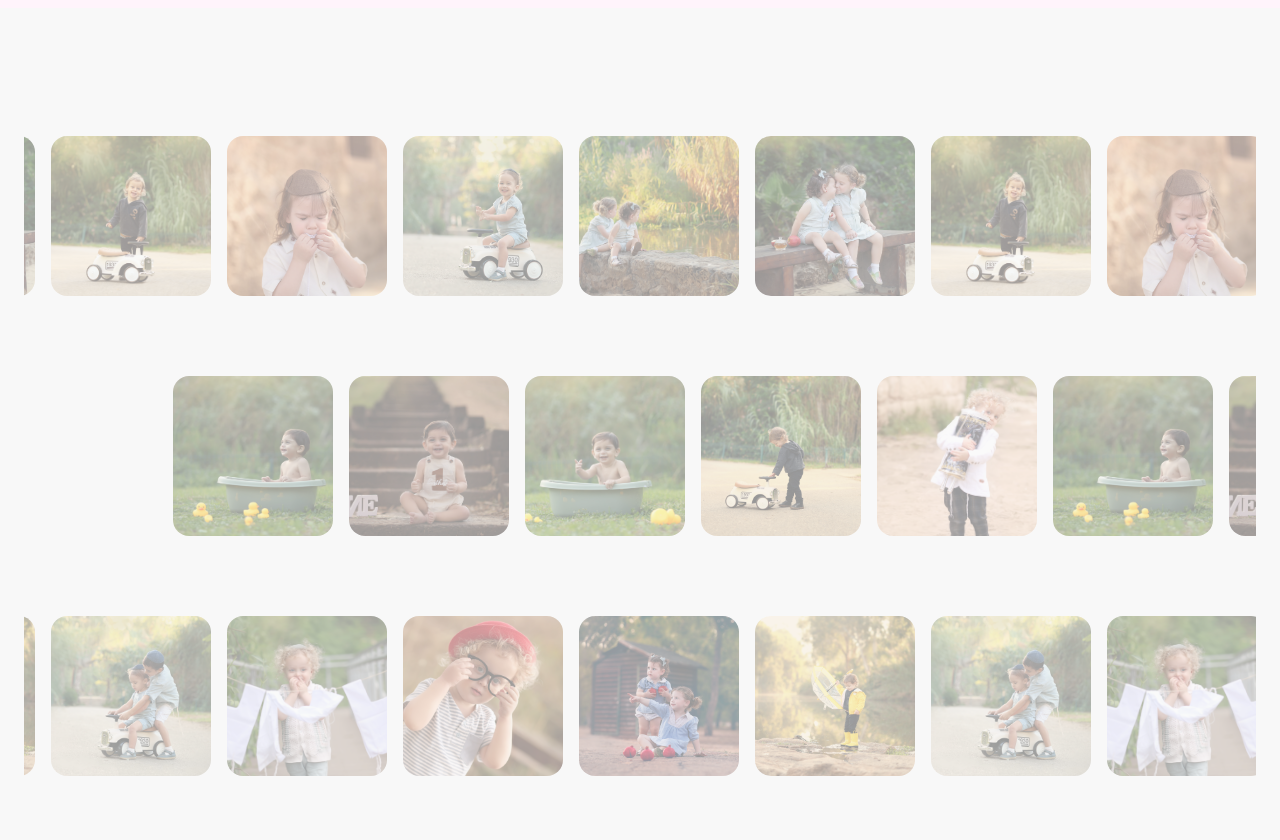
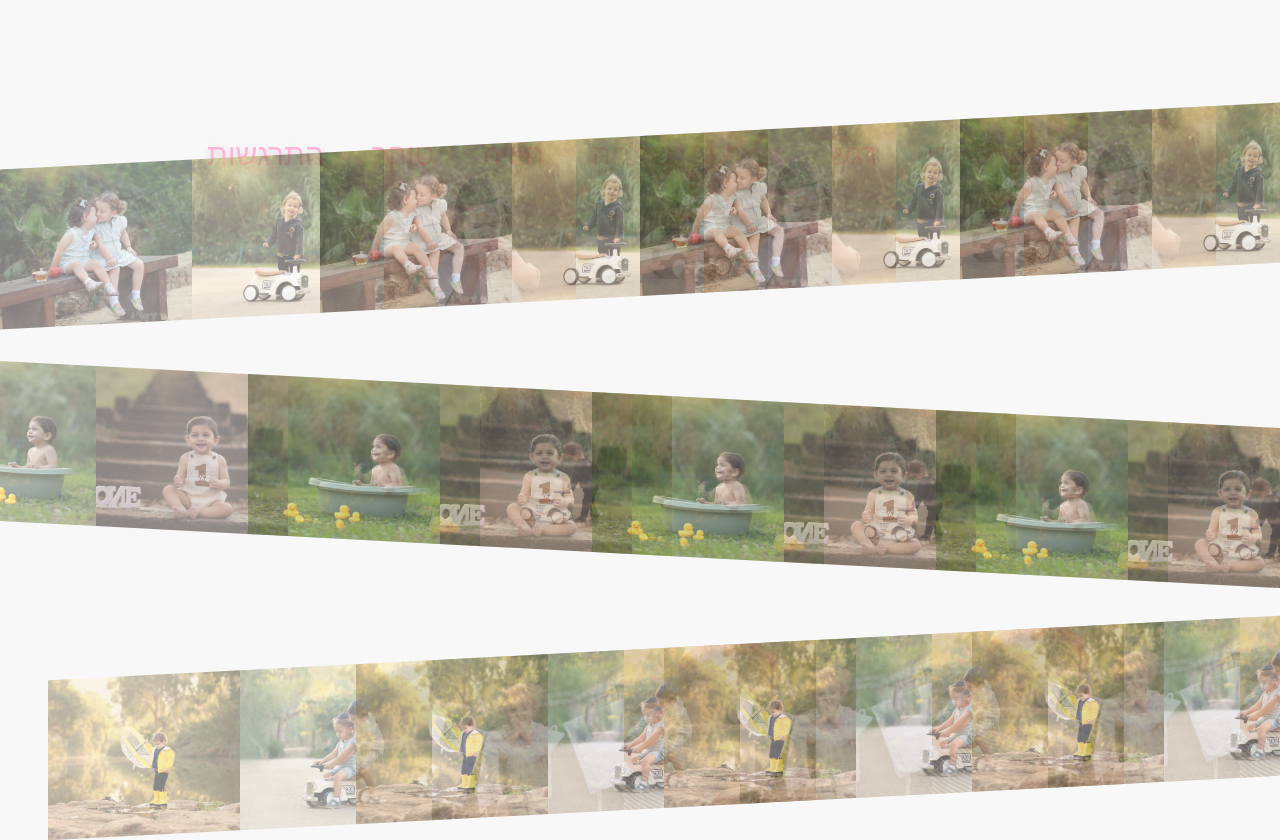
Before and after one commit to Tamar401/photo-proj, a Next.js app: page / in a window 1280 px wide. Shown: the part 840-1680 px from the top of the page. Built offline with nearby package versions, Linux system fonts and the light colour scheme.

Commit message:
Add diagonal skewed image rows with floating words overlay

```diff
--- a/app/page.tsx
+++ b/app/page.tsx
@@ -254,103 +254,70 @@ export default function Home() {
       {/* Floating Images & Words Section */}
       <section className="w-full py-32 bg-[#f8f8f8] relative overflow-hidden">
 
-        {/* Decorative curve at top */}
-        <svg className="absolute top-0 left-0 right-0 w-full h-12 text-[#fff4fb]" preserveAspectRatio="none" viewBox="0 0 1440 100" fill="currentColor">
-          <path d="M0,50 Q360,0 720,50 T1440,50 L1440,100 L0,100 Z"/>
-        </svg>
+        <div className="max-w-full relative z-10">
 
-        <div className="max-w-full px-6 relative z-10 pt-12">
+          {/* Words Floating Above */}
+          <div className="absolute top-12 left-1/2 transform -translate-x-1/2 w-full pointer-events-none">
+            <div className="flex gap-12 justify-center items-center flex-wrap px-12">
+              {['התרגשות', 'טוהר', 'חוויה', 'שמחה', 'אמת', 'רגש', 'יופי', 'קסם'].map((word, idx) => (
+                <motion.span
+                  key={word}
+                  initial={{ opacity: 0, y: 30 }}
+                  whileInView={{ opacity: 1, y: 0 }}
+                  viewport={{ once: true }}
+                  transition={{ duration: 0.8, delay: idx * 0.1 }}
+                  className="text-2xl md:text-3xl font-light text-[#ffb4d8] drop-shadow-lg whitespace-nowrap"
+                >
+                  {word}
+                </motion.span>
+              ))}
+            </div>
+          </div>
 
-          {/* Row 1 - moving right */}
-          <div className="mb-20 flex gap-4 overflow-hidden">
-            <motion.div
-              animate={{ x: [0, -1000] }}
-              transition={{ duration: 40, repeat: Infinity, ease: "linear" }}
-              className="flex gap-4 flex-shrink-0"
-            >
-              {[...Array(2)].map((_, setIdx) => (
-                <div key={setIdx} className="flex gap-4">
-                  <img src="/משפחה/1.jpg" alt="gallery" className="w-40 h-40 rounded-2xl object-cover opacity-40 flex-shrink-0" />
-                  <img src="/משפחה/ארי 2 ביצהה.jpg" alt="gallery" className="w-40 h-40 rounded-2xl object-cover opacity-40 flex-shrink-0" />
-                  <img src="/משפחה/גולדשטוף 2.jpg" alt="gallery" className="w-40 h-40 rounded-2xl object-cover opacity-40 flex-shrink-0" />
-                  <img src="/משפחה/חיים (1).jpg" alt="gallery" className="w-40 h-40 rounded-2xl object-cover opacity-40 flex-shrink-0" />
-                  <img src="/משפחה/לאתר 2.jpg" alt="gallery" className="w-40 h-40 rounded-2xl object-cover opacity-40 flex-shrink-0" />
+          {/* Row 1 - diagonal right, top position */}
+          <div className="py-12 overflow-hidden" style={{ marginLeft: '0', marginRight: '0' }}>
+            <div className="flex gap-0 flex-shrink-0" style={{ transform: 'skewY(-3deg)' }}>
+              {[...Array(4)].map((_, setIdx) => (
+                <div key={setIdx} className="flex gap-0">
+                  <img src="/משפחה/1.jpg" alt="gallery" className="w-48 h-40 object-cover opacity-50 flex-shrink-0" />
+                  <img src="/משפחה/ארי 2 ביצהה.jpg" alt="gallery" className="w-48 h-40 object-cover opacity-50 flex-shrink-0" />
+                  <img src="/משפחה/גולדשטוף 2.jpg" alt="gallery" className="w-48 h-40 object-cover opacity-50 flex-shrink-0" />
+                  <img src="/משפחה/חיים (1).jpg" alt="gallery" className="w-48 h-40 object-cover opacity-50 flex-shrink-0" />
                 </div>
               ))}
-            </motion.div>
+            </div>
           </div>
 
-          {/* Row 2 - moving left */}
-          <div className="mb-20 flex gap-4 overflow-hidden">
-            <motion.div
-              animate={{ x: [0, 1000] }}
-              transition={{ duration: 40, repeat: Infinity, ease: "linear" }}
-              className="flex gap-4 flex-shrink-0"
-            >
-              {[...Array(2)].map((_, setIdx) => (
-                <div key={setIdx} className="flex gap-4">
-                  <img src="/סמאש קייק/לאתר6 copy.jpg" alt="gallery" className="w-40 h-40 rounded-2xl object-cover opacity-40 flex-shrink-0" />
-                  <img src="/סמאש קייק/לאתר8 copy.jpg" alt="gallery" className="w-40 h-40 rounded-2xl object-cover opacity-40 flex-shrink-0" />
-                  <img src="/סמאש קייק/לאתר9 copy.jpg" alt="gallery" className="w-40 h-40 rounded-2xl object-cover opacity-40 flex-shrink-0" />
-                  <img src="/משפחה/לתמר.jpg" alt="gallery" className="w-40 h-40 rounded-2xl object-cover opacity-40 flex-shrink-0" />
-                  <img src="/משפחה/קולדצקי ראשון.jpg" alt="gallery" className="w-40 h-40 rounded-2xl object-cover opacity-40 flex-shrink-0" />
+          {/* Row 2 - diagonal left */}
+          <div className="py-12 overflow-hidden -ml-24">
+            <div className="flex gap-0 flex-shrink-0" style={{ transform: 'skewY(3deg)' }}>
+              {[...Array(4)].map((_, setIdx) => (
+                <div key={setIdx} className="flex gap-0">
+                  <img src="/סמאש קייק/לאתר6 copy.jpg" alt="gallery" className="w-48 h-40 object-cover opacity-50 flex-shrink-0" />
+                  <img src="/סמאש קייק/לאתר8 copy.jpg" alt="gallery" className="w-48 h-40 object-cover opacity-50 flex-shrink-0" />
+                  <img src="/סמאש קייק/לאתר9 copy.jpg" alt="gallery" className="w-48 h-40 object-cover opacity-50 flex-shrink-0" />
+                  <img src="/משפחה/לתמר.jpg" alt="gallery" className="w-48 h-40 object-cover opacity-50 flex-shrink-0" />
                 </div>
               ))}
-            </motion.div>
+            </div>
           </div>
 
-          {/* Row 3 - moving right */}
-          <div className="flex gap-4 overflow-hidden">
-            <motion.div
-              animate={{ x: [0, -1000] }}
-              transition={{ duration: 40, repeat: Infinity, ease: "linear" }}
-              className="flex gap-4 flex-shrink-0"
-            >
-              {[...Array(2)].map((_, setIdx) => (
-                <div key={setIdx} className="flex gap-4">
-                  <img src="/משפחה/לתמר1.jpg" alt="gallery" className="w-40 h-40 rounded-2xl object-cover opacity-40 flex-shrink-0" />
-                  <img src="/משפחה/ניסןי copy.jpg" alt="gallery" className="w-40 h-40 rounded-2xl object-cover opacity-40 flex-shrink-0" />
-                  <img src="/משפחה/קולדצקי10 copy.jpg" alt="gallery" className="w-40 h-40 rounded-2xl object-cover opacity-40 flex-shrink-0" />
-                  <img src="/משפחה/קולדצקי12222.jpg" alt="gallery" className="w-40 h-40 rounded-2xl object-cover opacity-40 flex-shrink-0" />
-                  <img src="/משפחה/שני ותמר שני.jpg" alt="gallery" className="w-40 h-40 rounded-2xl object-cover opacity-40 flex-shrink-0" />
+          {/* Row 3 - diagonal right */}
+          <div className="py-12 overflow-hidden ml-12">
+            <div className="flex gap-0 flex-shrink-0" style={{ transform: 'skewY(-3deg)' }}>
+              {[...Array(4)].map((_, setIdx) => (
+                <div key={setIdx} className="flex gap-0">
+                  <img src="/משפחה/לתמר1.jpg" alt="gallery" className="w-48 h-40 object-cover opacity-50 flex-shrink-0" />
+                  <img src="/משפחה/ניסןי copy.jpg" alt="gallery" className="w-48 h-40 object-cover opacity-50 flex-shrink-0" />
+                  <img src="/משפחה/קולדצקי10 copy.jpg" alt="gallery" className="w-48 h-40 object-cover opacity-50 flex-shrink-0" />
+                  <img src="/משפחה/קולדצקי12222.jpg" alt="gallery" className="w-48 h-40 object-cover opacity-50 flex-shrink-0" />
                 </div>
               ))}
-            </motion.div>
+            </div>
           </div>
 
         </div>
 
-        {/* Decorative curve at bottom */}
-        <svg className="absolute bottom-0 left-0 right-0 w-full h-12 text-[#fff4fb]" preserveAspectRatio="none" viewBox="0 0 1440 100" fill="currentColor">
-          <path d="M0,50 Q360,100 720,50 T1440,50 L1440,0 L0,0 Z"/>
-        </svg>
-
-      </section>
-
-      {/* Words Section */}
-      <section className="w-full py-20 bg-[#fff4fb] relative overflow-hidden">
-        <div className="max-w-5xl mx-auto text-center">
-          <motion.div
-            initial={{ opacity: 0, y: 20 }}
-            whileInView={{ opacity: 1, y: 0 }}
-            viewport={{ once: true }}
-            transition={{ duration: 0.8 }}
-            className="flex gap-8 justify-center items-center flex-wrap"
-          >
-            {['התרגשות', 'טוהר', 'חוויה', 'שמחה', 'אמת', 'רגש', 'יופי', 'קסם'].map((word, idx) => (
-              <motion.span
-                key={word}
-                initial={{ opacity: 0, y: 20 }}
-                whileInView={{ opacity: 1, y: 0 }}
-                viewport={{ once: true }}
-                transition={{ duration: 0.8, delay: idx * 0.1 }}
-                className="text-2xl md:text-3xl font-light text-[#ffb4d8]"
-              >
-                {word}
-              </motion.span>
-            ))}
-          </motion.div>
-        </div>
       </section>
 
       <section className="w-full px-6 md:px-24 py-20 bg-[#f8f8f8] text-[#331a34]">
```
